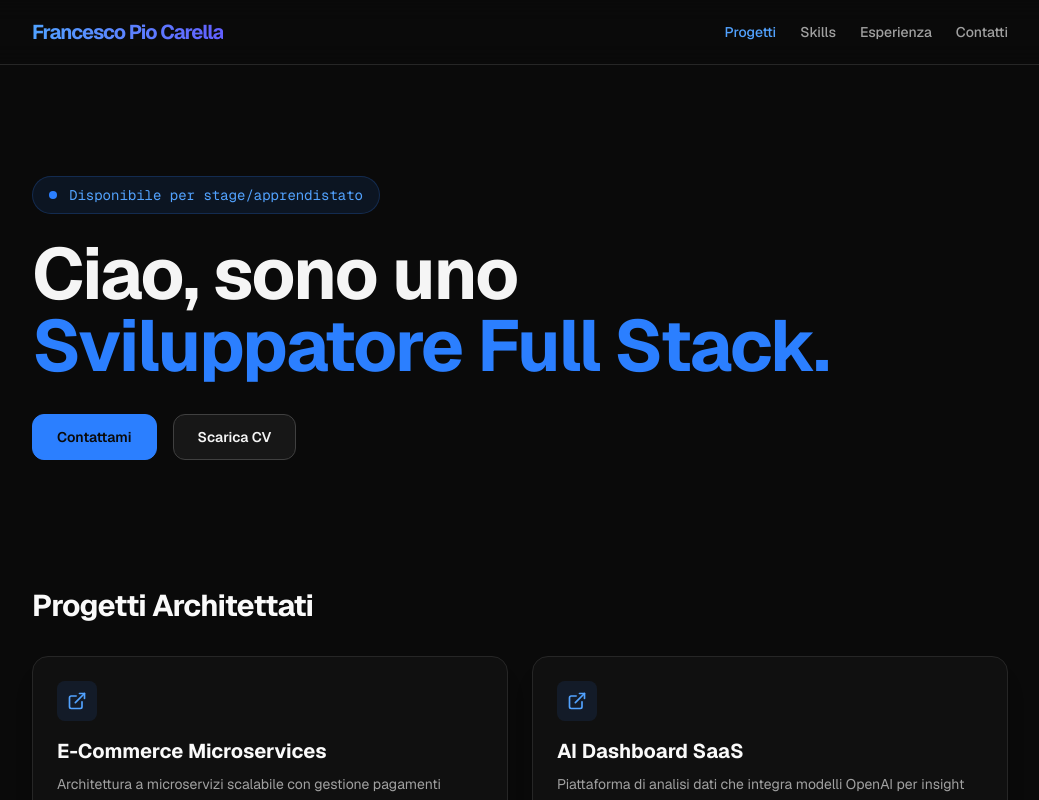
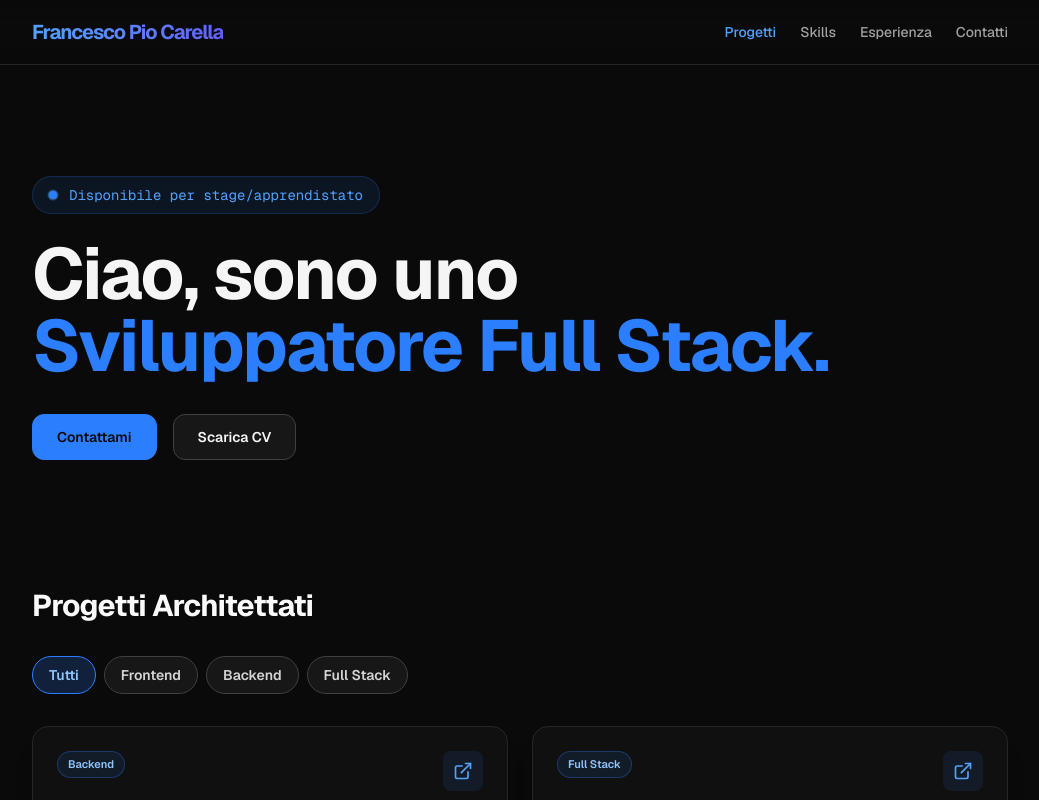
Before and after one commit to francescocarella019/mio-portfolio, a Next.js app: page / in a window 1280 px wide. Shown: the top 800 px of the page, without its empty margins (120-1159 px from the left). Built offline with nearby package versions, Linux system fonts and the light colour scheme.

Commit message:
Aggiunta filtri progetti

```diff
--- a/src/app/page.tsx
+++ b/src/app/page.tsx
@@ -2,7 +2,7 @@
 
 import React, { useEffect, useState } from 'react';
 import { motion, useReducedMotion } from 'framer-motion';
-import { EXPERIENCE, PROJECTS, SKILLS } from '../constants/index';
+import { EXPERIENCE, PROJECTS, PROJECT_CATEGORIES, SKILLS } from '../constants/index';
 import { ProjectCard } from '../components/ProjectCard';
 
 const NAV_ITEMS = [
@@ -16,6 +16,7 @@ export default function FullStackPortfolio() {
   const [formData, setFormData] = useState({ nome: '', email: '', messaggio: '' });
   const [status, setStatus] = useState<'idle' | 'loading' | 'success' | 'error'>('idle');
   const [activeSection, setActiveSection] = useState<(typeof NAV_ITEMS)[number]['id']>('progetti');
+  const [activeProjectFilter, setActiveProjectFilter] = useState<(typeof PROJECT_CATEGORIES)[number]>(PROJECT_CATEGORIES[0]);
   const shouldReduceMotion = useReducedMotion();
   const easeCurve = [0.22, 1, 0.36, 1] as const;
 
@@ -102,6 +103,11 @@ export default function FullStackPortfolio() {
     },
   };
 
+  const filteredProjects =
+    activeProjectFilter === 'Tutti'
+      ? PROJECTS
+      : PROJECTS.filter((project) => project.category === activeProjectFilter);
+
   return (
     <div className="min-h-screen bg-neutral-950 text-neutral-50 font-sans selection:bg-blue-500/30">
       <nav className="fixed top-0 w-full z-50 border-b border-neutral-800 bg-neutral-950/70 backdrop-blur-md">
@@ -172,9 +178,25 @@ export default function FullStackPortfolio() {
           viewport={{ once: true, amount: 0.2 }}
         >
           <h2 className="text-3xl font-bold mb-8 tracking-tight">Progetti Architettati</h2>
+          <div className="flex flex-wrap gap-2 mb-8">
+            {PROJECT_CATEGORIES.map((category) => (
+              <button
+                key={category}
+                type="button"
+                onClick={() => setActiveProjectFilter(category)}
+                className={`rounded-full border px-4 py-2 text-xs md:text-sm font-semibold transition-colors ${
+                  activeProjectFilter === category
+                    ? 'border-blue-500 bg-blue-500/20 text-blue-300'
+                    : 'border-neutral-700 bg-neutral-900 text-neutral-300 hover:border-blue-500/50 hover:text-neutral-100'
+                }`}
+              >
+                {category}
+              </button>
+            ))}
+          </div>
           <motion.div className="grid grid-cols-1 md:grid-cols-2 gap-6" variants={gridVariants}>
-            {PROJECTS.map((project, index) => (
-              <ProjectCard key={index} project={project} index={index} />
+            {filteredProjects.map((project, index) => (
+              <ProjectCard key={project.title} project={project} index={index} />
             ))}
           </motion.div>
         </motion.section>
--- a/src/components/ProjectCard.tsx
+++ b/src/components/ProjectCard.tsx
@@ -4,6 +4,7 @@ import { ExternalLink } from "lucide-react";
 
 type ProjectCardProps = {
   project: {
+    category: string;
     title: string;
     description: string;
     tech: string[];
@@ -30,6 +31,9 @@ export const ProjectCard = ({ project, index = 0 }: ProjectCardProps) => {
       className="group bg-neutral-900/50 border border-neutral-800 p-6 rounded-2xl hover:border-blue-500/50 transition-all shadow-xl"
     >
       <div className="flex justify-between items-start mb-4">
+        <span className="px-2.5 py-1 rounded-full border border-blue-500/30 bg-blue-500/10 text-[11px] font-semibold text-blue-300">
+          {project.category}
+        </span>
         <div className="h-10 w-10 bg-blue-500/10 rounded-lg flex items-center justify-center">
           <a href={project.link}>
             <ExternalLink size={20} className="text-blue-400" />
--- a/src/constants/index.ts
+++ b/src/constants/index.ts
@@ -9,30 +9,36 @@ export const SKILLS = [
 
 export const PROJECTS = [
   {
+    category: "Backend",
     title: "E-Commerce Microservices",
     description: "Architettura a microservizi scalabile con gestione pagamenti Stripe e catalogo prodotti real-time.",
     tech: ["Next.js", "Go", "Redis", "Docker"],
     link: "#",
   },
   {
+    category: "Full Stack",
     title: "AI Dashboard SaaS",
     description: "Piattaforma di analisi dati che integra modelli OpenAI per insight predittivi aziendali.",
     tech: ["React", "Python", "FastAPI", "PostgreSQL"],
     link: "#",
   },
   {
+    category: "Full Stack",
     title: "Progetto gestione ristorante",
     description: "Piattoforma di sviluppo full-stack per la gestione degli ordini ai tavoli dei ristoranti",
     tech: ["Java", "Spring-Boot", "Maven", "Tailwind-CSS"],
     link: "#",
   },
   {
+    category: "Frontend",
     title: "Sviluppo Portfolio",
     description: "Website per descrivere la mia figura professionale",
     tech: ["Next.js", "Typescript", "React", "Resend Skill", "CI/CD"],
     link: "https://github.com/francescocarella019/mio-portfolio",
   },
 ];
+
+export const PROJECT_CATEGORIES = ["Tutti", "Frontend", "Backend", "Full Stack"] as const;
 
 export const EXPERIENCE = [
   {
```
